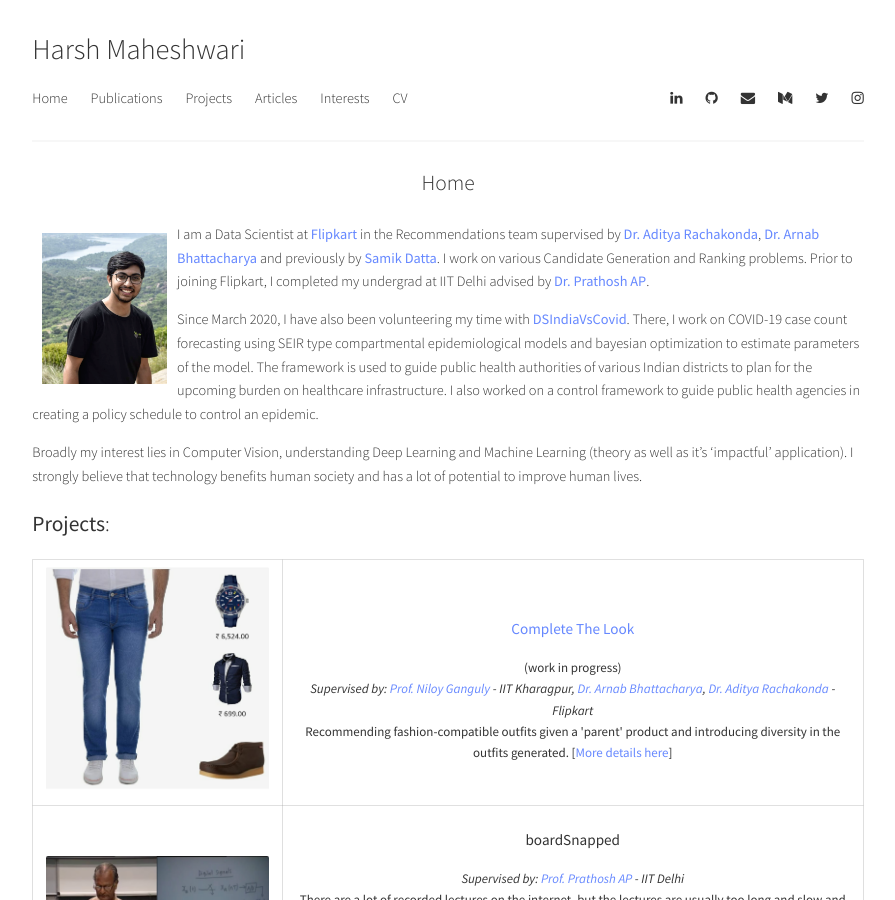
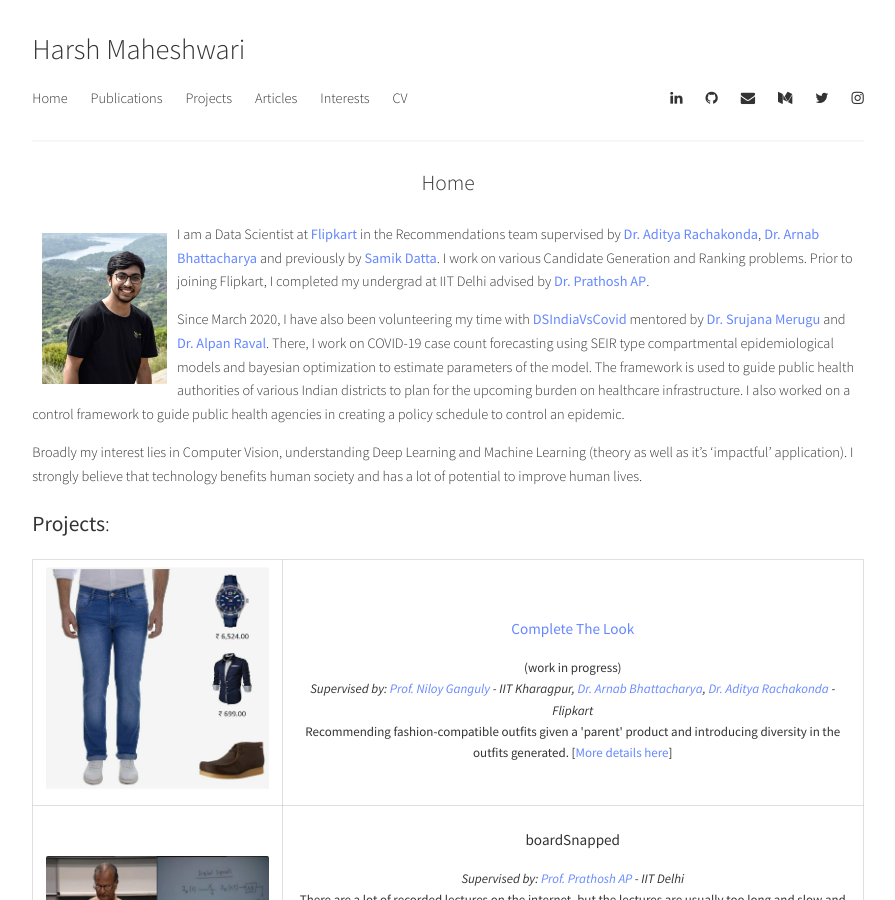
Before and after one commit to harshm121/portfolio-old, a Jekyll site: the page built from index.md, in a window 1280 px wide and 900 px high. Shown: the whole window, without its empty margins (192-1087 px from the left). Built offline with Jekyll 4.4.1, drawn with Linux system fonts in a browser that asks for light colours; a style sheet for code colours, icons or effects is not loaded.

Commit message:
Update index.md

```diff
--- a/index.md
+++ b/index.md
@@ -20,7 +20,7 @@
 I am a Data Scientist at [Flipkart](https://www.flipkart.com/) in the Recommendations team supervised by [Dr. Aditya Rachakonda](https://in.linkedin.com/in/adityarachakonda), [Dr. Arnab Bhattacharya](https://www.linkedin.com/in/arnab-bhattacharya-26383573) and previously by [Samik Datta](https://www.linkedin.com/in/samik-datta-7b2a927a/). I work on various Candidate Generation and Ranking problems. Prior to joining Flipkart, I completed my undergrad at IIT Delhi advised by [Dr. Prathosh AP](https://sites.google.com/view/prathosh).
 
 
-Since March 2020, I have also been volunteering my time with [DSIndiaVsCovid](http://dsindiavscovid.org/). There, I work on COVID-19 case count forecasting using SEIR type compartmental epidemiological models and bayesian optimization to estimate parameters of the model. The framework is used to guide public health authorities of various Indian districts to plan for the upcoming burden on healthcare infrastructure. I also worked on a control framework to guide public health agencies in creating a policy schedule to control an epidemic.
+Since March 2020, I have also been volunteering my time with [DSIndiaVsCovid](http://dsindiavscovid.org/) mentored by [Dr. Srujana Merugu](https://www.linkedin.com/in/srujana-merugu-a7243819/) and [Dr. Alpan Raval](https://www.linkedin.com/in/alpan-raval-36219a2/). There, I work on COVID-19 case count forecasting using SEIR type compartmental epidemiological models and bayesian optimization to estimate parameters of the model. The framework is used to guide public health authorities of various Indian districts to plan for the upcoming burden on healthcare infrastructure. I also worked on a control framework to guide public health agencies in creating a policy schedule to control an epidemic.
 
 
 Broadly my interest lies in Computer Vision, understanding Deep Learning and Machine Learning (theory as well as it's 'impactful' application). I strongly believe that technology benefits human society and has a lot of potential to improve human lives.
```
